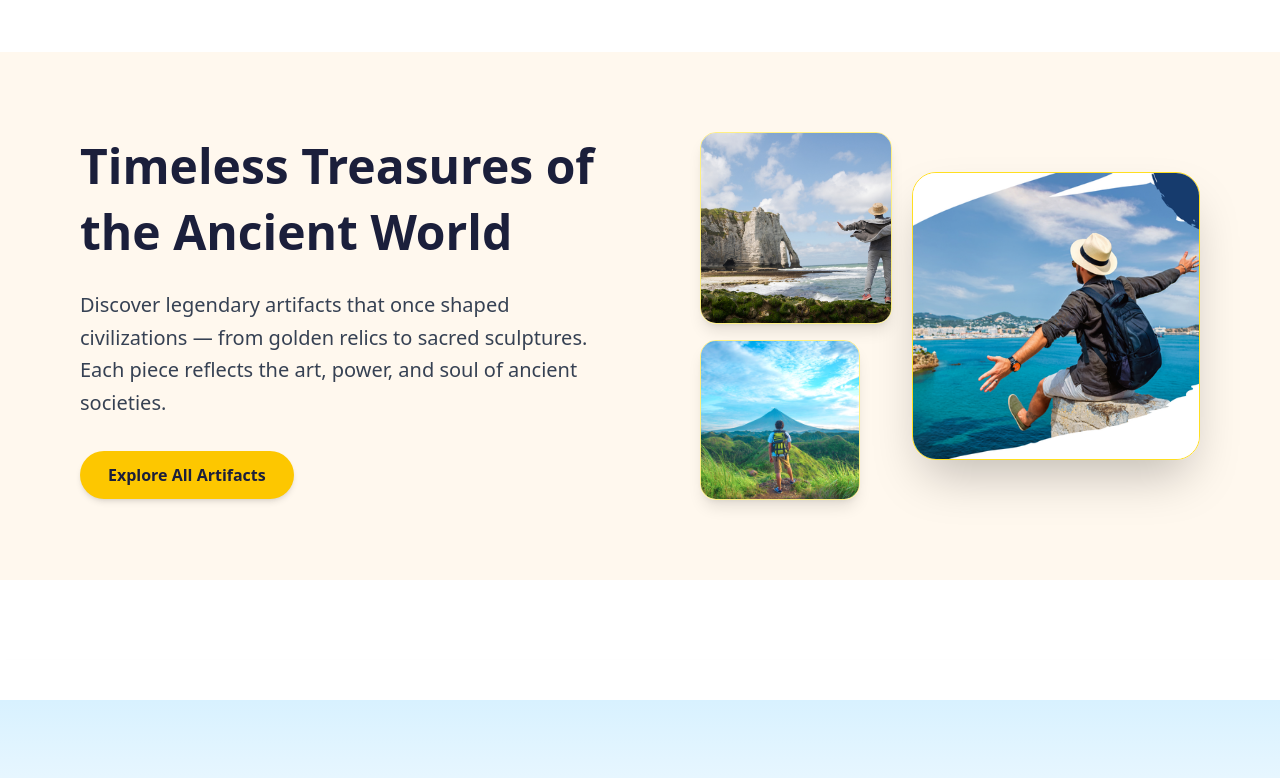
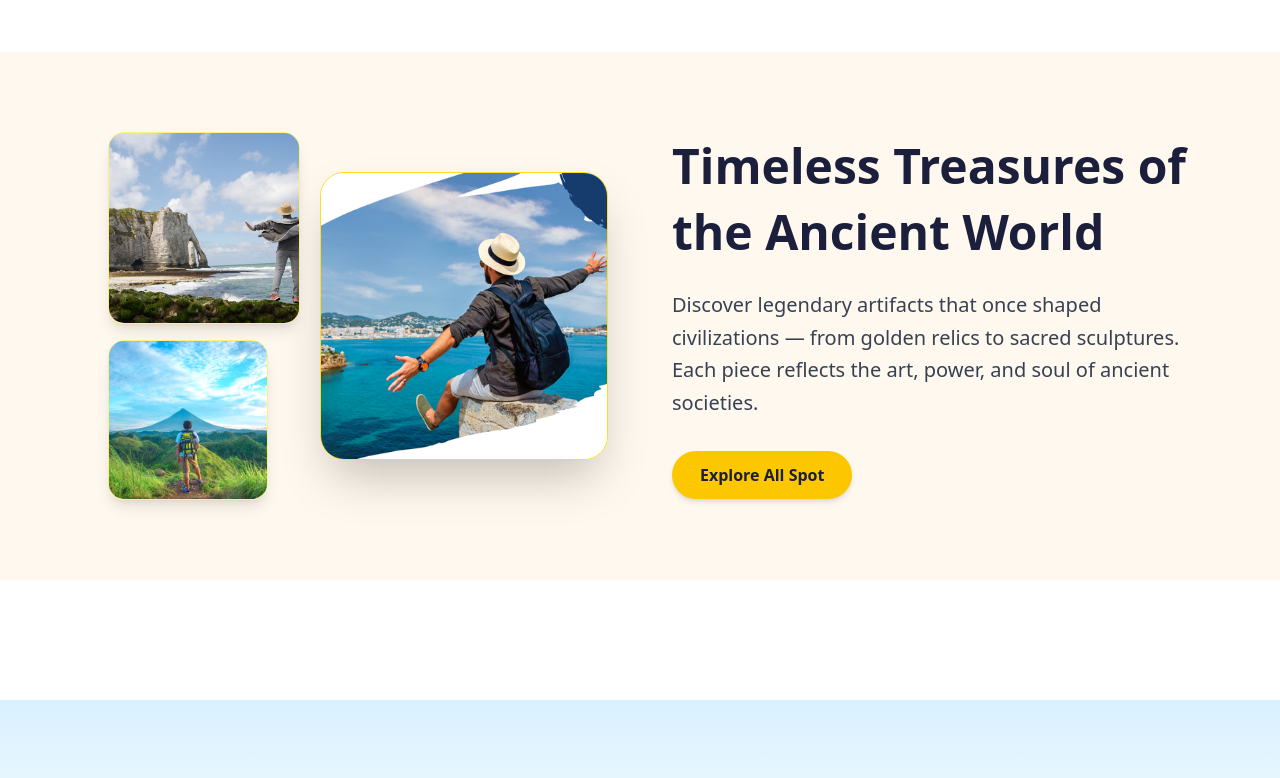
Before and after one commit to mdnur3330/Share-Your-Special-Spot, a React (Vite) app: page / in a window 1280 px wide. Shown: the part 620-1398 px from the top of the page. Built offline with nearby package versions, Linux system fonts and the light colour scheme; no server answers.

Commit message:
changed redme.md

```diff
--- a/src/Page/AddArtifacts.jsx
+++ b/src/Page/AddArtifacts.jsx
@@ -15,7 +15,8 @@ const AddSpotForm = () => {
      const formData = new FormData(form);
      const addArtifact = Object.fromEntries(formData.entries());
     addArtifact.likedBy = [];
-    addArtifact.adderEmail = currentUser.email;
+    addArtifact.adderEmail = currentUser?.email;
+    addArtifact.adderName = currentUser?.displayName;
     console.log(addArtifact);
     try {
        const res = await axiosSecure.post(`/artifacts?email=${currentUser.email}`, addArtifact);
@@ -94,7 +95,7 @@ const AddSpotForm = () => {
 
           <button
             type="submit"
-            className="w-full bg-yellow-400 hover:bg-yellow-300 text-[#1B1F3B] font-semibold py-3 px-6 rounded-xl shadow transition duration-300"
+            className="w-full bg-yellow-400 hover:bg-yellow-300 text-[#1B1F3B] font-semibold py-3 px-6 rounded-xl shadow transition duration-300 cursor-pointer"
           >
             Submit Spot
           </button>
--- a/src/Page/Home.jsx
+++ b/src/Page/Home.jsx
@@ -20,9 +20,7 @@ const Home = () => {
                 <Banner></Banner>
 
             </section>
-            {/* <section>
-                <FarmarMotion></FarmarMotion>
-            </section> */}
+
             <section className='py-20'>
                <ShortArtifact></ShortArtifact>
             </section>
--- a/src/Page/RecentBlog.jsx
+++ b/src/Page/RecentBlog.jsx
@@ -2,7 +2,7 @@
 
 import React from 'react';
 import { motion } from 'framer-motion';
-import logo1 from '../assets/photo/see-even-2407631_1280.jpg'
+import logo1 from '../assets/photo/img1.jpg'
 import logo2 from '../assets/photo/clouds-3876901_1280.jpg'
 import logo3 from '../assets/photo/coxs-bazar-2885043_1280.jpg'
 
@@ -12,7 +12,7 @@ const stories = [
     name: "Nusrat Jahan",
     place: "Sajek Valley",
     story: "The misty mornings and green hills of Sajek still touch my soul. Truly a hidden paradise in Bangladesh.",
-    image: logo2
+    image: logo1
   },
   {
     id: 2,
@@ -26,7 +26,7 @@ const stories = [
     name: "Mahin Islam",
     place: "Sundarbans",
     story: "Cruising through the river and hearing the sounds of the forest was truly thrilling and peaceful at the same time.",
-    image: logo1
+    image: logo2
   },
 ];
 
--- a/src/Page/ShortArtifact.jsx
+++ b/src/Page/ShortArtifact.jsx
@@ -1,106 +1,4 @@
 
-
-// import React from "react";
-// import item1 from "../assets/photo/sortartifact1.jpg";
-// import item2 from "../assets/photo/sortartifact2.jpg";
-// import item3 from "../assets/photo/sortartifact3.jpg";
-// import { Link } from "react-router";
-// import { motion } from "framer-motion";
-
-// // Variants for container and children
-// const containerVariants = {
-//   hidden: { opacity: 0, y: 40 },
-//   visible: {
-//     opacity: 1,
-//     y: 0,
-//     transition: {
-//       duration: 0.8,
-//       ease: "easeOut",
-//       when: "beforeChildren",
-//       staggerChildren: 0.2,
-//     },
-//   },
-// };
-
-// const childVariants = {
-//   hidden: { opacity: 0, y: 30 },
-//   visible: {
-//     opacity: 1,
-//     y: 0,
-//     transition: { duration: 0.6, ease: "easeOut" },
-//   },
-// };
-
-// const ShortArtifact = () => {
-//   return (
-//     <motion.section
-//       className="bg-gradient-to-b from-[#e2f1ff] via-white to-[#d0eaff] py-20 px-6 md:px-12 lg:px-20"
-//       variants={containerVariants}
-//       initial="hidden"
-//       whileInView="visible"
-//       viewport={{ once: true, amount: 0.2 }}
-//     >
-//       <div className="grid lg:grid-cols-2 gap-16 items-center">
-//         {/* Text Block */}
-//         <motion.div variants={childVariants} className="text-center lg:text-left">
-//           <h2 className="text-3xl md:text-5xl font-bold text-[#074d8c] leading-snug mb-6">
-//             Timeless Treasures from the Ancient World
-//           </h2>
-//           <p className="text-gray-700 text-lg md:text-xl leading-relaxed max-w-2xl mx-auto lg:mx-0">
-//             Uncover iconic masterpieces that defined empires — from the golden ornaments
-//             of the Andes to majestic Roman bronzes and divine Egyptian statues.
-//             These remarkable artifacts capture the essence of ancient civilizations:
-//             their power, beliefs, and breathtaking artistry.
-//           </p>
-//           <div className="mt-8">
-//             <Link
-//               to="/all-artifact"
-//               className="inline-block bg-blue-600 hover:bg-blue-800 text-white font-semibold px-6 py-3 rounded-full transition duration-300 shadow-md hover:scale-105"
-//             >
-//               Show All Spot
-//             </Link>
-//           </div>
-//         </motion.div>
-
-//         {/* Image Collage */}
-//         <motion.div
-//           className="flex justify-center lg:justify-end gap-4"
-//           variants={childVariants}
-//         >
-//           <div className="flex flex-col gap-4">
-//             <motion.img
-//               whileHover={{ scale: 1.05 }}
-//               transition={{ duration: 0.3 }}
-//               src={item1}
-//               alt=""
-//               className="w-28 h-28 sm:w-40 sm:h-40 xl:w-48 xl:h-48 object-cover rounded-2xl shadow-lg border border-blue-200"
-//             />
-//             <motion.img
-//               whileHover={{ scale: 1.05 }}
-//               transition={{ duration: 0.3 }}
-//               src={item2}
-//               alt=""
-//               className="w-24 h-24 sm:w-32 sm:h-32 xl:w-40 xl:h-40 object-cover rounded-2xl shadow-lg border border-blue-200"
-//             />
-//           </div>
-//           <motion.div
-//             whileHover={{ scale: 1.05 }}
-//             transition={{ duration: 0.3 }}
-//             className="flex items-center"
-//           >
-//             <img
-//               src={item3}
-//               alt=""
-//               className="w-36 h-36 sm:w-56 sm:h-56 xl:w-72 xl:h-72 object-cover rounded-3xl shadow-2xl border border-blue-300"
-//             />
-//           </motion.div>
-//         </motion.div>
-//       </div>
-//     </motion.section>
-//   );
-// };
-
-// export default ShortArtifact;
 import React from "react";
 import item2 from "../assets/photo/1.png";
 import item3 from "../assets/photo/2.png";
@@ -142,27 +40,8 @@ const ShortArtifact = () => {
       viewport={{ once: true, amount: 0.5 }}
       variants={containerVariants}
     >
+       {/* Image Collage */}
       <div className="grid lg:grid-cols-2 gap-16 items-center">
-        {/* Text Section */}
-        <motion.div variants={childVariants} className="text-center lg:text-left">
-          <h2 className="text-3xl md:text-5xl font-bold text-[#1B1F3B] leading-snug mb-6">
-            Timeless Treasures of the Ancient World
-          </h2>
-          <p className="text-gray-700 text-lg md:text-xl leading-relaxed max-w-2xl mx-auto lg:mx-0">
-            Discover legendary artifacts that once shaped civilizations — from golden relics
-            to sacred sculptures. Each piece reflects the art, power, and soul of ancient societies.
-          </p>
-          <div className="mt-8">
-            <Link
-              to="/all-artifact"
-              className="inline-block bg-yellow-400 hover:bg-yellow-300 text-[#1B1F3B] font-semibold px-7 py-3 rounded-full transition-transform duration-300 shadow-md hover:scale-105"
-            >
-              Explore All Artifacts
-            </Link>
-          </div>
-        </motion.div>
-
-        {/* Image Collage */}
         <motion.div
           className="flex justify-center lg:justify-end gap-5"
           variants={childVariants}
@@ -195,6 +74,28 @@ const ShortArtifact = () => {
             />
           </motion.div>
         </motion.div>
+
+        {/* Text Section */}
+        <motion.div variants={childVariants} className="text-center lg:text-left">
+          <h2 className="text-3xl md:text-5xl font-bold text-[#1B1F3B] leading-snug mb-6">
+            Timeless Treasures of the Ancient World
+          </h2>
+          <p className="text-gray-700 text-lg md:text-xl leading-relaxed max-w-2xl mx-auto lg:mx-0">
+            Discover legendary artifacts that once shaped civilizations — from golden relics
+            to sacred sculptures. Each piece reflects the art, power, and soul of ancient societies.
+          </p>
+          <div className="mt-8">
+            <Link
+              to="/all-artifact"
+              className="inline-block bg-yellow-400 hover:bg-yellow-300 text-[#1B1F3B] font-semibold px-7 py-3 rounded-full transition-transform duration-300 shadow-md hover:scale-105"
+            >
+              Explore All Spot
+            </Link>
+          </div>
+        </motion.div>
+
+
+
       </div>
     </motion.section>
   );
--- a/src/Page/ViewDatils.jsx
+++ b/src/Page/ViewDatils.jsx
@@ -17,6 +17,7 @@ const ViewDatils = () => {
     image,
     description,
     adderEmail,
+    adderName,
     location,
     likedBy,
   } = singalArtifact || {};
@@ -67,8 +68,12 @@ const ViewDatils = () => {
                 <p className="text-sm text-gray-600">{location}</p>
               </div>
               <div className="bg-blue-50 p-4 rounded-xl border border-blue-200">
-                <p className="font-semibold text-gray-700">Added By</p>
+                <p className="font-semibold text-gray-700">Adder Email</p>
                 <p className="text-sm text-gray-600">{adderEmail}</p>
+              </div>
+              <div className="bg-blue-50 p-4 rounded-xl border border-blue-200">
+                <p className="font-semibold text-gray-700">Adder Name</p>
+                <p className="text-sm text-gray-600">{adderName}</p>
               </div>
             </div>
           </div>
@@ -85,7 +90,7 @@ const ViewDatils = () => {
         <div className="flex items-center justify-center gap-4 mt-10">
           <button
             onClick={handelLike}
-            className={`flex items-center gap-2 px-6 py-2 rounded-full font-semibold transition-all border ${
+            className={`cursor-pointer flex items-center gap-2 px-6 py-2 rounded-full font-semibold transition-all border ${
               likes ? 'bg-red-100 text-red-600 border-red-300 hover:bg-red-200' : 'bg-gray-100 text-gray-700 border-gray-300 hover:bg-gray-200'
             }`}
           >
```
Also changed, not shown: src/assets/photo/coconat.jpg (added), src/assets/photo/img1.jpg (added).
